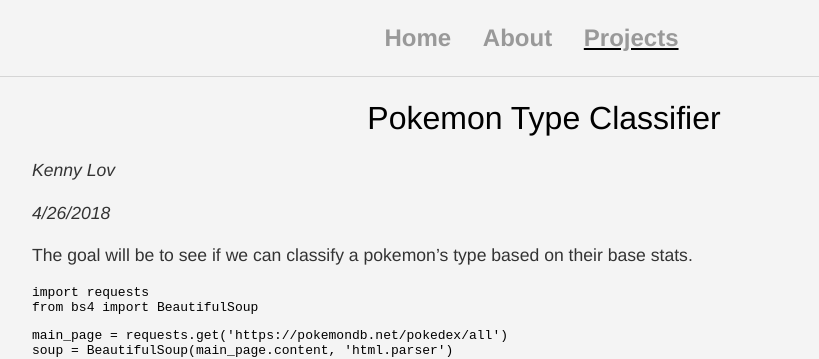
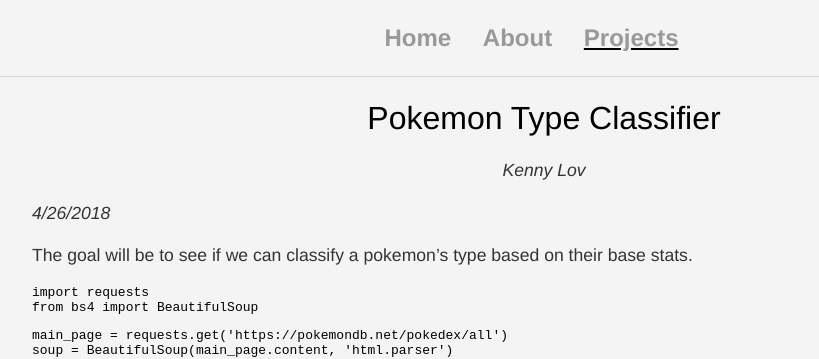
Before and after one commit to clfkenny/clfkenny.github.io, a Jekyll site: the page built from projects/pokemon_classifier/index.md, in a window 1280 px wide. Shown: the top 359 px of the page, without its empty margins (96-915 px from the left). Built offline with Jekyll 4.4.1, drawn with Linux system fonts in a browser that asks for light colours.

Commit message:
Update projects.css

```diff
--- a/css/projects.css
+++ b/css/projects.css
@@ -66,3 +66,7 @@ div.container{
     width:80%;
     margin:auto;
 }
+
+p:nth-child(-n+2){
+    text-align:center;
+}
```
